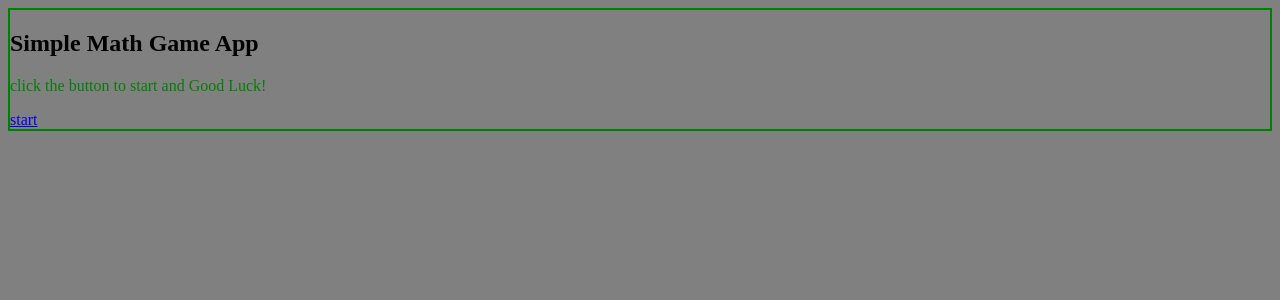
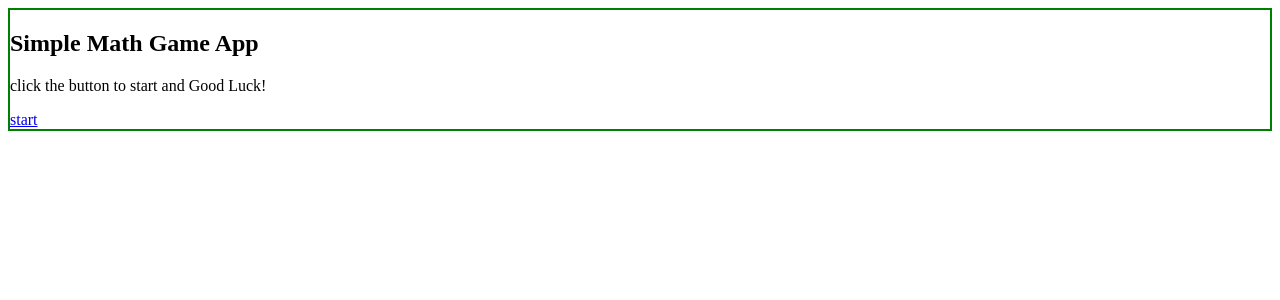
Before and after one commit to atmelaku/TextAdvnetureGameApp, a Flask app: page / in a window 1280 px wide. Shown: the top 300 px of the page. Run offline with Flask 2, Linux system fonts and the light colour scheme.

Commit message:
changed background color to white

```diff
--- a/gameApp/static/css/style.css
+++ b/gameApp/static/css/style.css
@@ -1,9 +1,3 @@
 body {
   border: 2px solid green;
 }
-p {
-  color: green;
-}
-html {
-  background-color: gray;
-}
```
